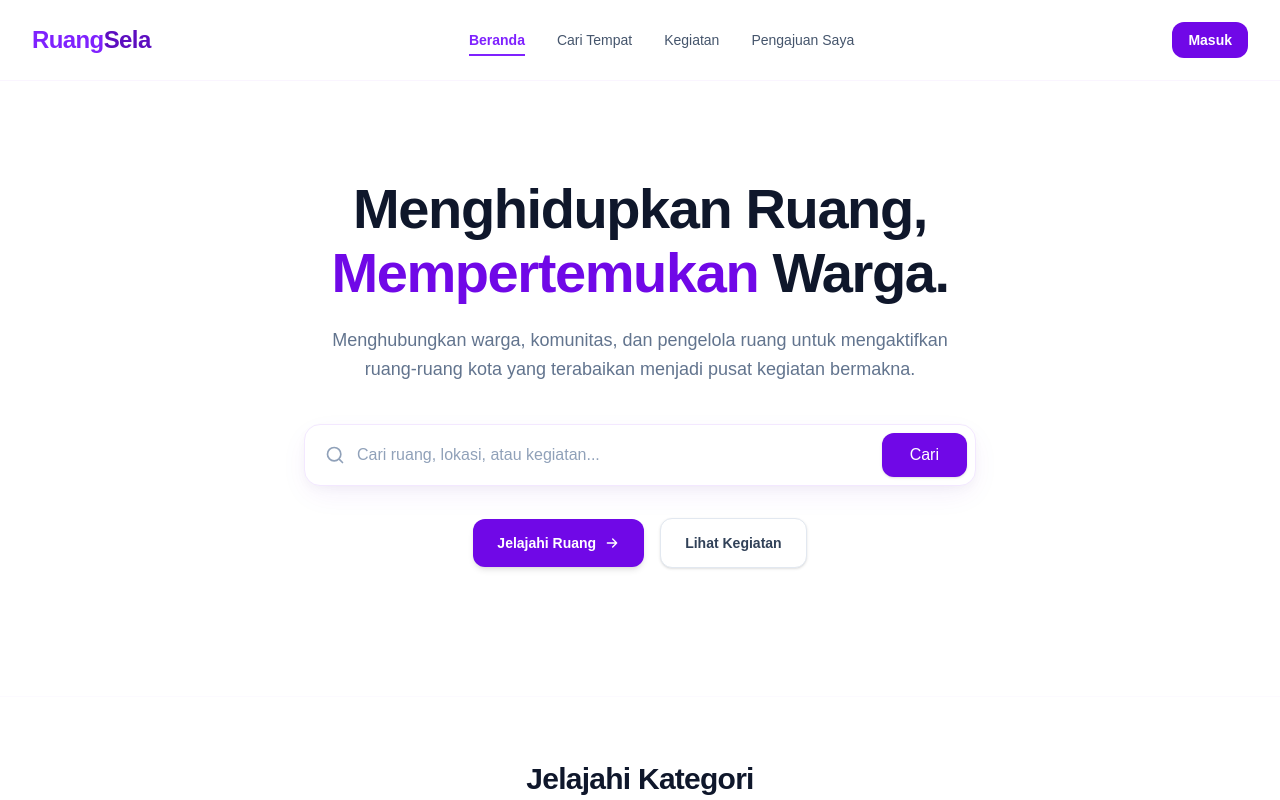
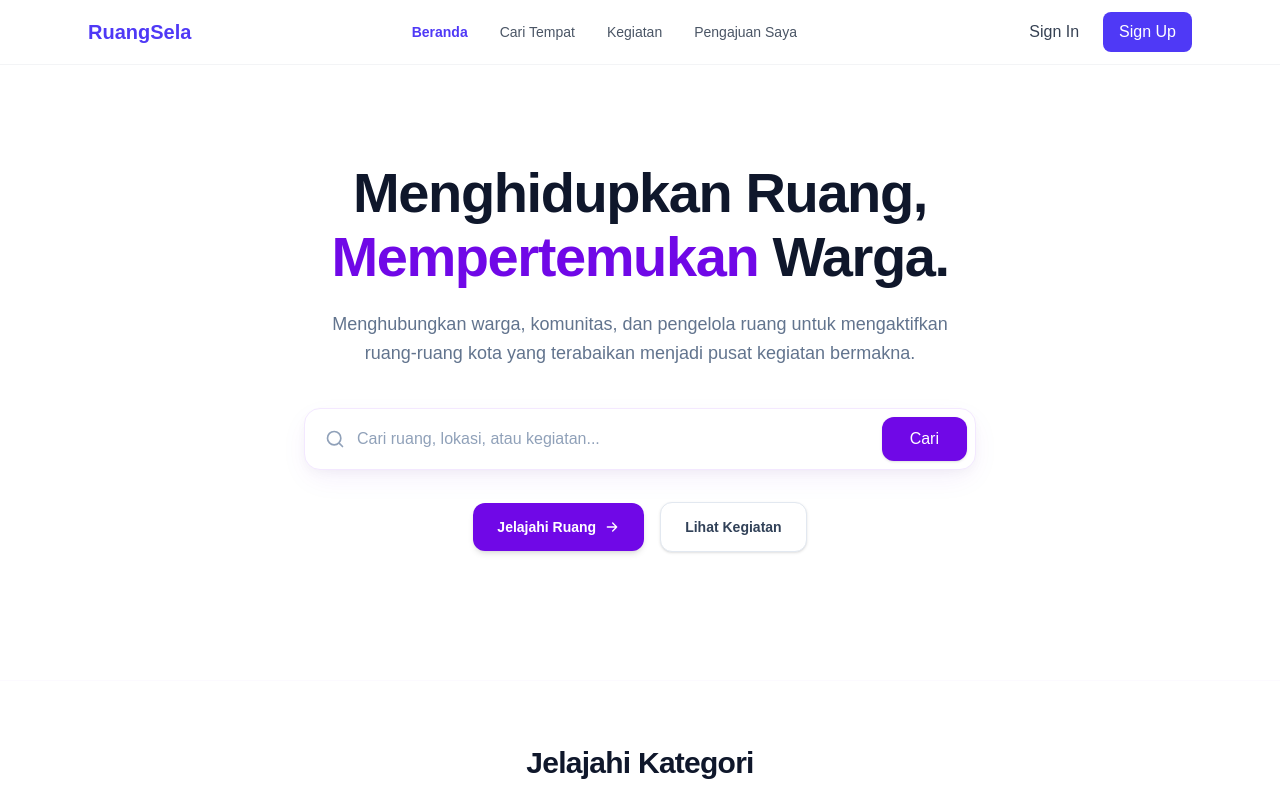
Before and after one commit to emkax/ruang-sela, a Next.js app: page / in a window 1280 px wide. Shown: the top 800 px of the page. Built offline with nearby package versions, Linux system fonts and the light colour scheme.

Commit message:
feat: add Navbar component to enhance site navigation

```diff
--- a/src/app/page.tsx
+++ b/src/app/page.tsx
@@ -22,6 +22,7 @@ const Trophy = icon("M8 21h8M12 17v4M7 4H4v2a5 5 0 0 0 5 5m8-7h3v2a5 5 0 0 1-5 5
 const Users = icon("M16 21v-2a4 4 0 0 0-4-4H6a4 4 0 0 0-4 4v2m8-10a4 4 0 1 0 0-8 4 4 0 0 0 0 8Zm6-3a4 4 0 0 1 0 7.75M22 21v-2a4 4 0 0 0-3-3.87");
 
 import Footer from "@/app/components/Footer";
+import Navbar from "./components/Navbar";
 
 export const metadata: Metadata = {
   title: "RuangSela — Temukan Ruang Komunitas Terlengkap",
@@ -164,41 +165,7 @@ const impactMetrics = [
 export default function HomePage() {
   return (
     <div className="min-h-screen bg-white text-slate-800 antialiased selection:bg-violet-500 selection:text-white">
-      <header className="sticky top-0 z-50 border-b border-purple-50 bg-white/90 backdrop-blur-md">
-        <div className="mx-auto flex h-20 max-w-7xl items-center justify-between px-4 sm:px-6 lg:px-8">
-          <Link
-            href="#beranda"
-            className="text-2xl font-extrabold tracking-tight text-violet-600"
-          >
-            Ruang<span className="text-violet-800">Sela</span>
-          </Link>
-
-          <nav
-            aria-label="Menu utama"
-            className="hidden items-center gap-8 md:flex"
-          >
-            {navigationLinks.map((link, index) => (
-              <Link
-                key={link.href}
-                href={link.href}
-                className={
-                  index === 0
-                    ? "relative text-sm font-semibold text-violet-600 after:absolute after:-bottom-1.5 after:left-0 after:h-0.5 after:w-full after:bg-violet-600"
-                    : "text-sm font-medium text-slate-600 transition-colors hover:text-violet-600"
-                }
-              >
-                {link.label}
-              </Link>
-            ))}
-          </nav>
-          <a
-            href="/masuk"
-            className="hidden rounded-xl bg-violet-700 px-4 py-2 text-sm font-semibold text-white hover:bg-violet-800 sm:inline-flex"
-          >
-            Masuk
-          </a>
-        </div>
-      </header>
+    <Navbar/>
 
       <main>
         <section
```
